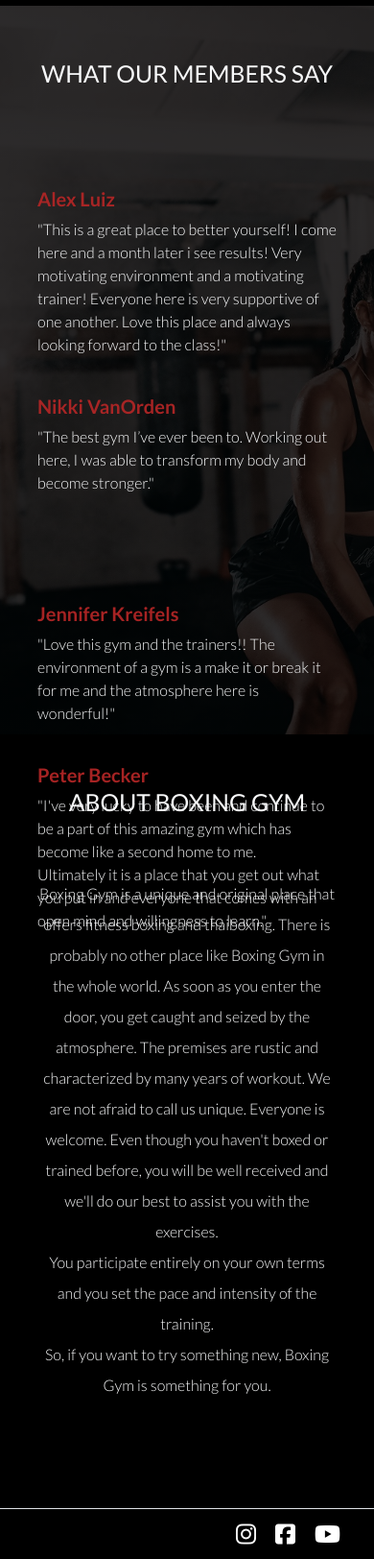
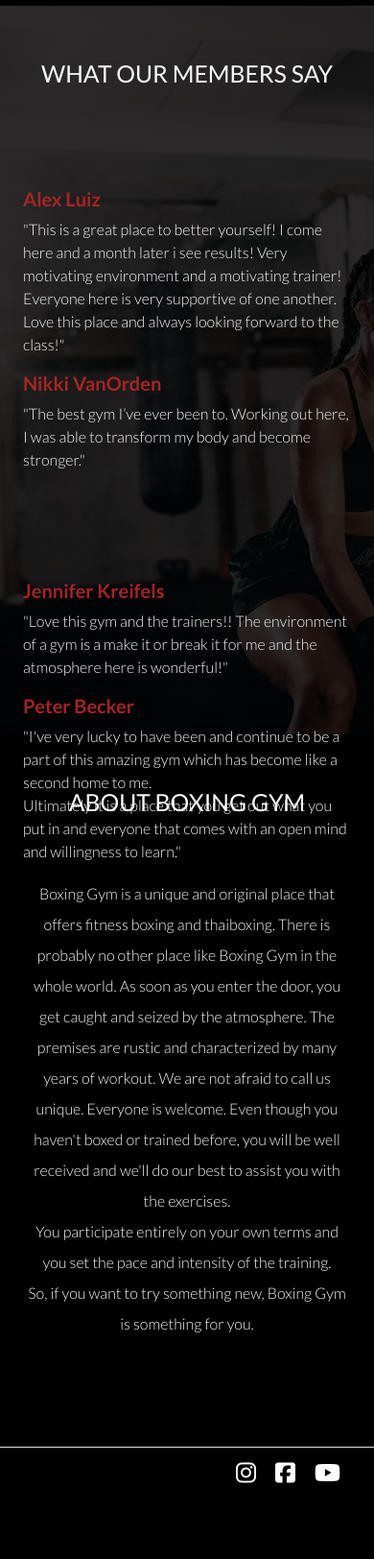
Before and after one commit to Code-Institute-Submissions/DinaPapsujevica-MP4-Boxing-gym_NovResub, a Django app: page / in a window 390 px wide. Shown: the part 3732-5356 px from the top of the page at 96% size. After the commit the page ends 5277 px from the top, so only its background shows below. Run offline with Django 3.2, Linux system fonts and the light colour scheme; some libraries are stand-ins or nearby versions.

Commit message:
work on responsive landing page

```diff
--- a/home/templates/home/index.html
+++ b/home/templates/home/index.html
@@ -104,8 +104,7 @@
             <h2 class="pb-5 pt-2 text-uppercase text-center">What our members say</h2>
           </div>
         </div>
-        <div class="container">
-          <div class="row g-4 py-5 row-cols-1 row-cols-lg-2">
+        <div class="row  py-5 row-cols-1 row-cols-lg-2">
           <div class="col d-flex align-items-start">
             <div>
               <h5 class="member-name">Alex Luiz</h5>
@@ -123,7 +122,7 @@
             </div>
           </div>
         </div>
-          <div class="row g-4 py-5 row-cols-1 row-cols-lg-2">
+        <div class="row py-5 row-cols-1 row-cols-lg-2">
           <div class="col d-flex align-items-start">
             <div>
               <h5 class="member-name">Jennifer Kreifels</h5>
@@ -139,16 +138,14 @@
           </div>
         </div>
       </div>
-      </div>
 
-      <div class="container-fluid px-4 py-5 text-center text-light">
-        <div class="row ">
+      <div class="container px-4 py-5 text-center text-light">
+        <div class="row">
           <div class="col-12">
             <h2 class="pb-2 pt-2 text-uppercase">About Boxing gym</h2>
           </div>
         </div>
-        <div class="container">
-          <div class="row g-5 py-5">
+        <div class="row py-5">
           <div class="col-12">
             <p class="lh-lg fw-light">Boxing Gym is a unique and original place that offers fitness boxing and thaiboxing.
               There is probably no other place like Boxing Gym in the whole world. As soon as you enter the door, you get caught and seized by the atmosphere.
@@ -160,5 +157,4 @@
           </div>
         </div>
       </div>
-      </div>
 {% endblock %}
```
Lines whose indentation alone changed are shown as unchanged.
